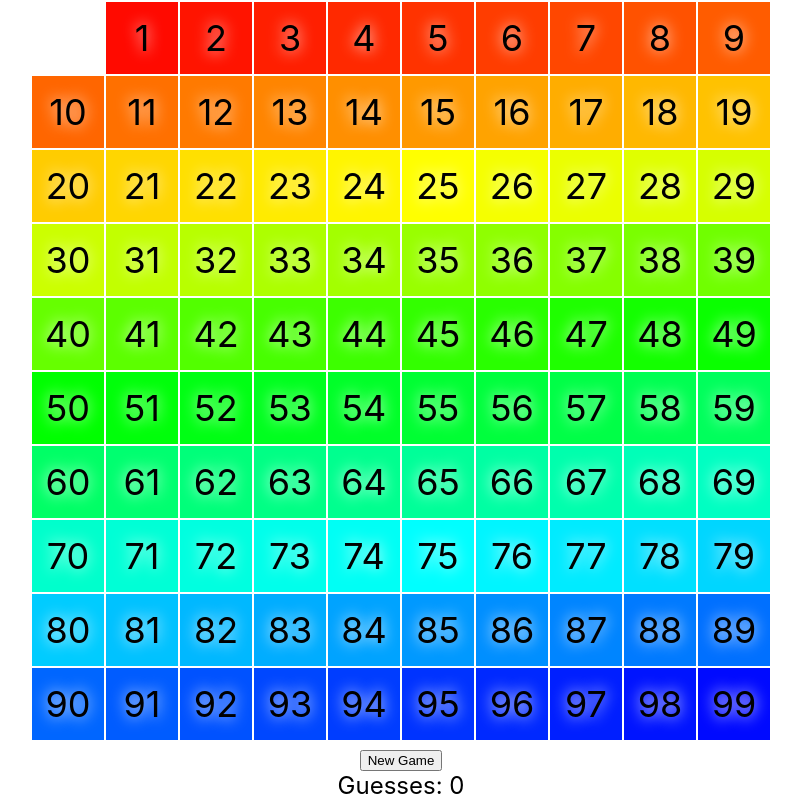
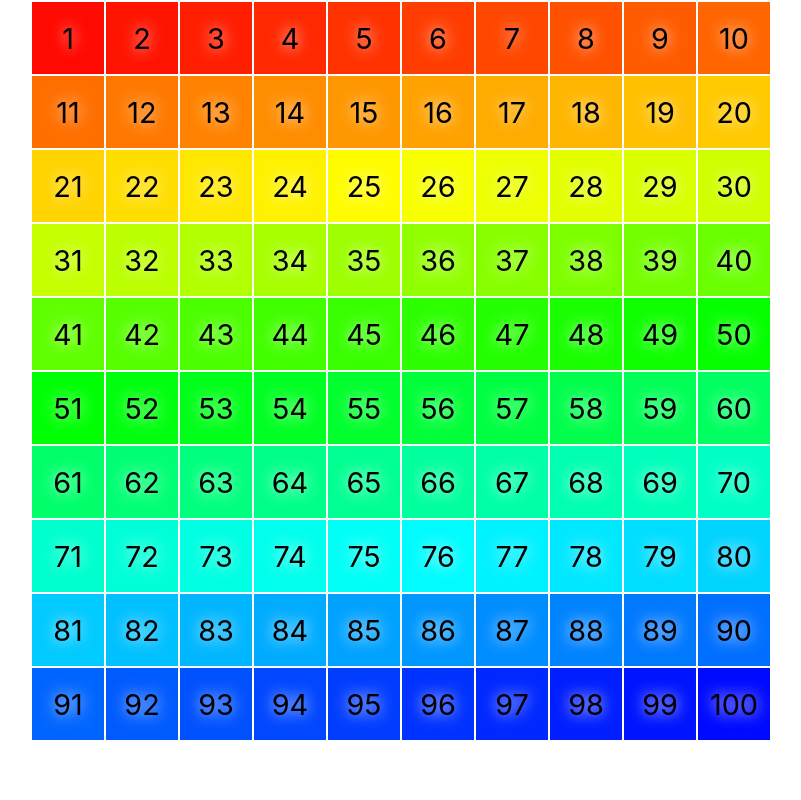
Before and after one commit to jnawk/guessmynumber.click, a React (Create React App) app in the folder website/: page / in a window 1280 px wide. Shown: the top 800 px of the page, without its empty margins (239-1040 px from the left). Built offline with nearby package versions, Linux system fonts and the light colour scheme.

Commit message:
change from 1-99 to 1-100

```diff
--- a/website/src/App.css
+++ b/website/src/App.css
@@ -10,7 +10,7 @@
 td {
   width: 70px;
   height: 70px;
-  font-size: 1.5em;
+  font-size: 1.2em;
 }
 
 table span {
@@ -18,5 +18,5 @@
 }
 
 td:hover {
-  font-size: 2.15em;
+  font-size: 1.7em;
 }
--- a/website/src/App.tsx
+++ b/website/src/App.tsx
@@ -32,11 +32,11 @@
       guesses: 0,
       gameConfig: {
         minimum: 0,
-        maximum: 100
+        maximum: 101
       },
       gameState: {
         minimum: 0,
-        maximum: 100
+        maximum: 101
       }
     }
 
--- a/website/src/GameBoard.tsx
+++ b/website/src/GameBoard.tsx
@@ -37,7 +37,7 @@
         const rowStarts = range(gameConfig.minimum, gameConfig.maximum, 10)
         const rows = rowStarts.map(rowStart => {
             const rowEnd = Math.min(gameConfig.maximum, rowStart + 10)
-            return range(rowStart, rowEnd)
+            return range(rowStart + 1, rowEnd + 1)
         }).filter(x => x.length !== 0)
 
         return <>
```
